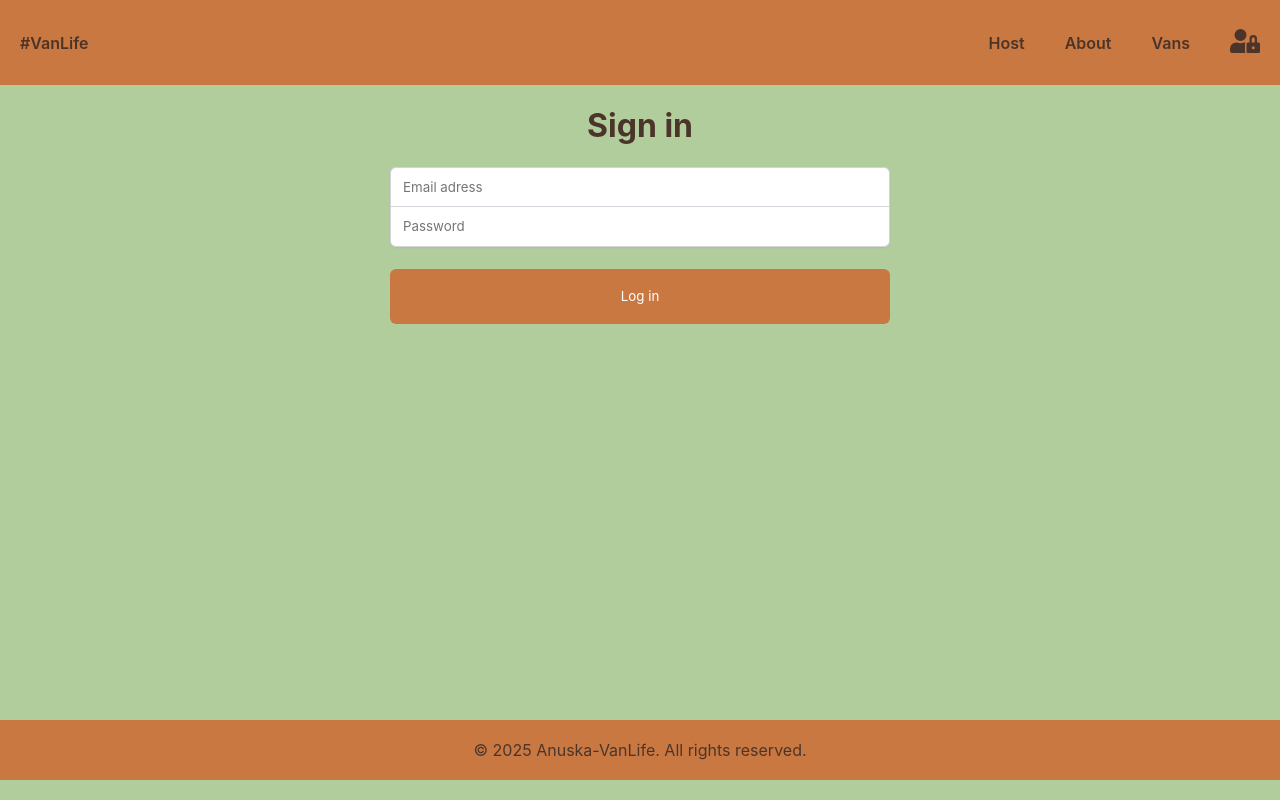
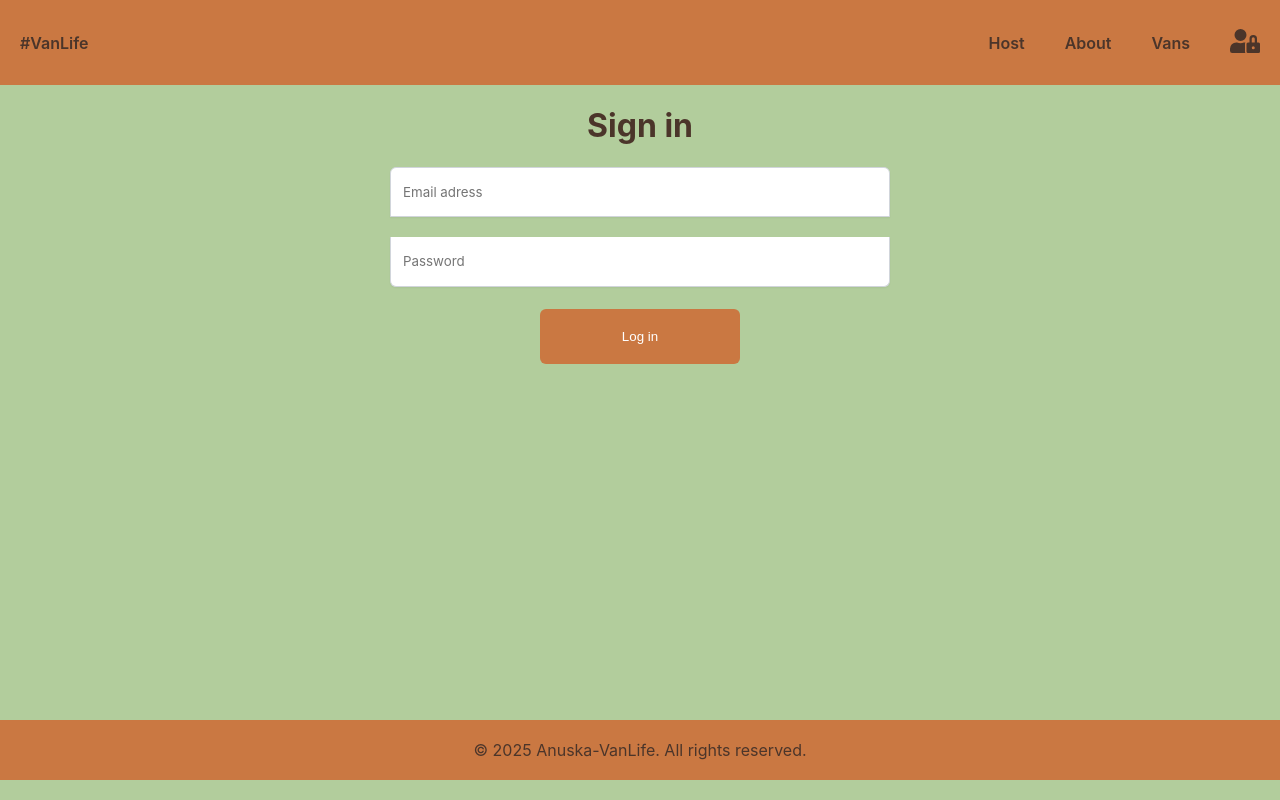
Before and after one commit to Anuska86/VanLife, a React (Vite) app in the folder van-life/: page /login in a window 1280 px wide. Built offline with nearby package versions, Linux system fonts and the light colour scheme; what miragejs would draw is missing.

Commit message:
form style

```diff
--- a/van-life/src/components/Login.jsx
+++ b/van-life/src/components/Login.jsx
@@ -29,6 +29,7 @@ export default function Login() {
           placeholder="Email adress"
           value={loginFormData.email}
         />
+        <br />
         <input
           name="password"
           onChange={handleChange}
--- a/van-life/src/components/pages/styles/Login.css
+++ b/van-life/src/components/pages/styles/Login.css
@@ -18,7 +18,7 @@
 
 .login-form > input {
   border: 1px solid rgba(209, 213, 219);
-  height: 40px;
+  height: 50px;
   text-indent: 10px;
   font-family: "Inter", sans-serif;
   box-shadow: 0px 1px 2px rgba(0, 0, 0, 0.05);
@@ -43,7 +43,10 @@
   border: none;
   border-radius: 6px;
   height: 55px;
+  width: 200px;
   margin-top: 22px;
   color: white;
-  font-family: "Inter", sans-serif;
+  text-align: center;
+  margin-left: auto;
+  margin-right: auto;
 }
```
